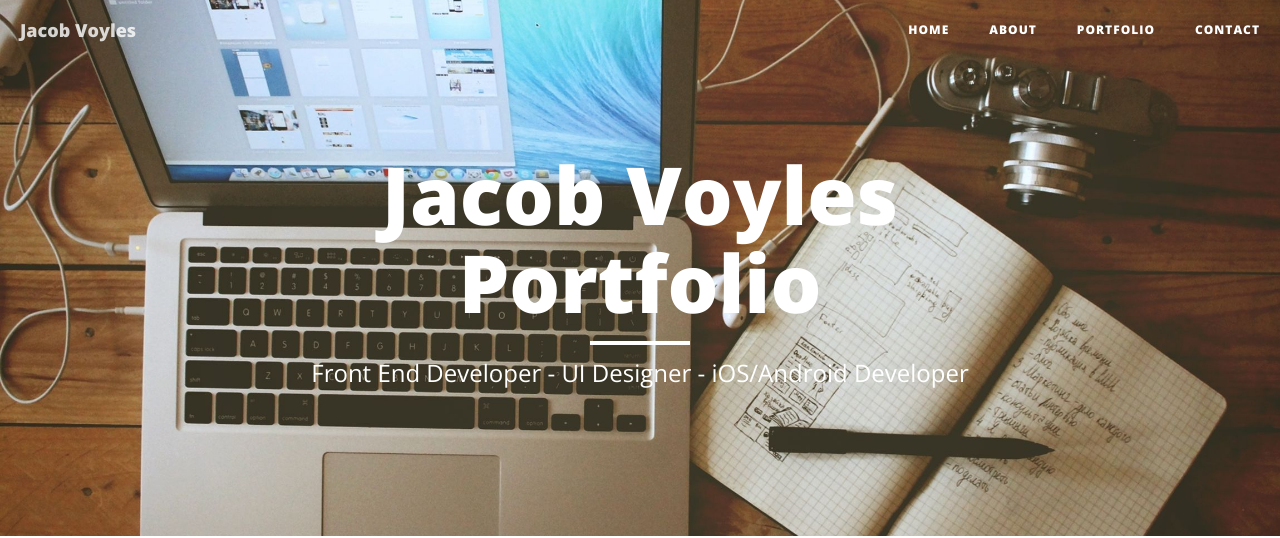
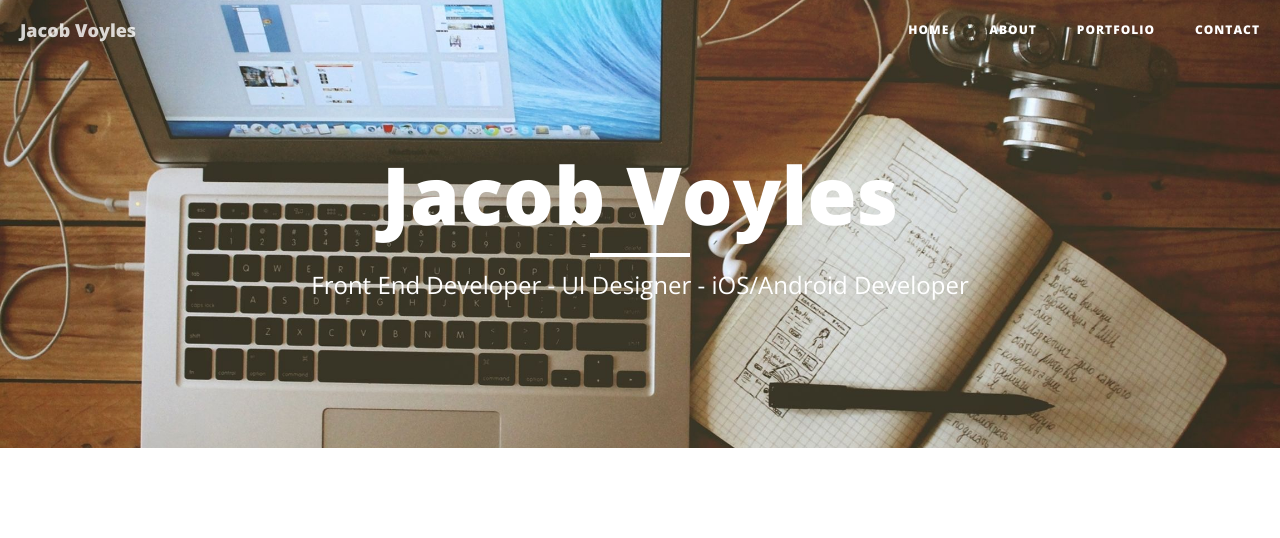
Before and after one commit to CuriousApps/portfolio, a plain HTML site: page index.html in a window 1280 px wide. Shown: the top 538 px of the page. Drawn offline with nearby package versions, Linux system fonts and the light colour scheme.

Commit message:
Update index.html
changing title.

```diff
--- a/index.html
+++ b/index.html
@@ -9,7 +9,7 @@
     <meta name="description" content="">
     <meta name="author" content="">
 
-    <title>Jacob Voyles Portfolio</title>
+    <title>Jacob Voyles</title>
 
     <!-- Bootstrap Core CSS -->
     <link href="css/bootstrap.min.css" rel="stylesheet">
@@ -76,7 +76,7 @@
             <div class="row">
                 <div class="col-lg-8 col-lg-offset-2 col-md-10 col-md-offset-1">
                     <div class="site-heading">
-                        <h1>Jacob Voyles Portfolio</h1>
+                        <h1>Jacob Voyles</h1>
                         <hr class="small">
                         <span class="subheading">Front End Developer - UI Designer - iOS/Android Developer </span>
                     </div>
```
